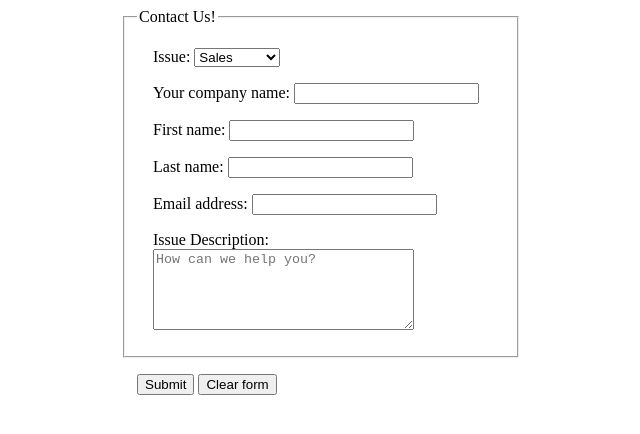
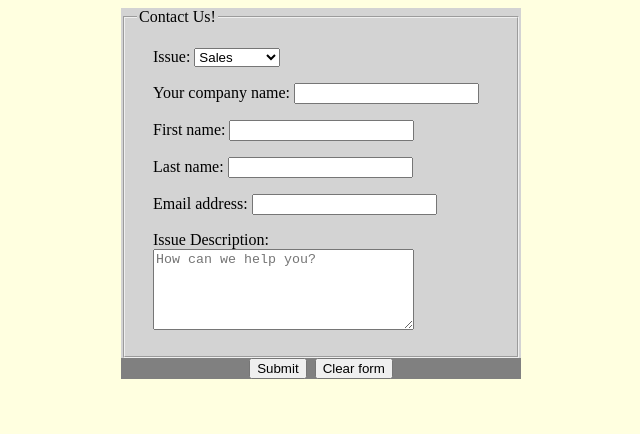
Before and after one commit to wallen145/contact-form, a plain HTML site: page index.html in a window 1280 px wide. Shown: the whole page, without its empty margins (319-959 px from the left). Drawn offline with Linux system fonts and the light colour scheme.

Commit message:
Added CSS styling in separate file

```diff
--- a/index.html
+++ b/index.html
@@ -4,19 +4,10 @@
 <head>
     <meta language="english">
     <title>first_form</title>
+    <link rel="stylesheet" href="style.css">
 </head>
 
 <body>
-    <style>
-        form {
-            width: 400px;
-            margin: 0 auto;
-        }
-
-        div {
-            margin: 1rem;
-        }
-    </style>
     <main>
         <section>
             <form id='demo-form' action="https://mailthis.to/wja0202@gmail.com" method="post" target="_blank">
@@ -59,8 +50,8 @@
                             </label>
                     </div>
                 </fieldset>
-                <div>
-                    <input type='submit' value='Submit'>
+                <div id="buttons">
+                    <input type='submit' value='Submit'> &nbsp;&nbsp;
                     <button type="reset">Clear form</button>
                 </div>
             </form>
--- /dev/null
+++ b/style.css
@@ -0,0 +1,26 @@
+body {
+    background-color: lightyellow;
+}
+
+form {
+    background-color: lightgray;
+    width: 400px;
+    margin: 0 auto;
+}
+
+div {
+    margin: 1rem;
+}
+
+#buttons {
+    display: flex;
+    align-items: center;
+    justify-content: center;
+    margin: 0 auto;
+    background-color: gray;
+    align-content: center;
+}
+
+button {
+    margin: 0, 20, 0, 20;
+}
```
